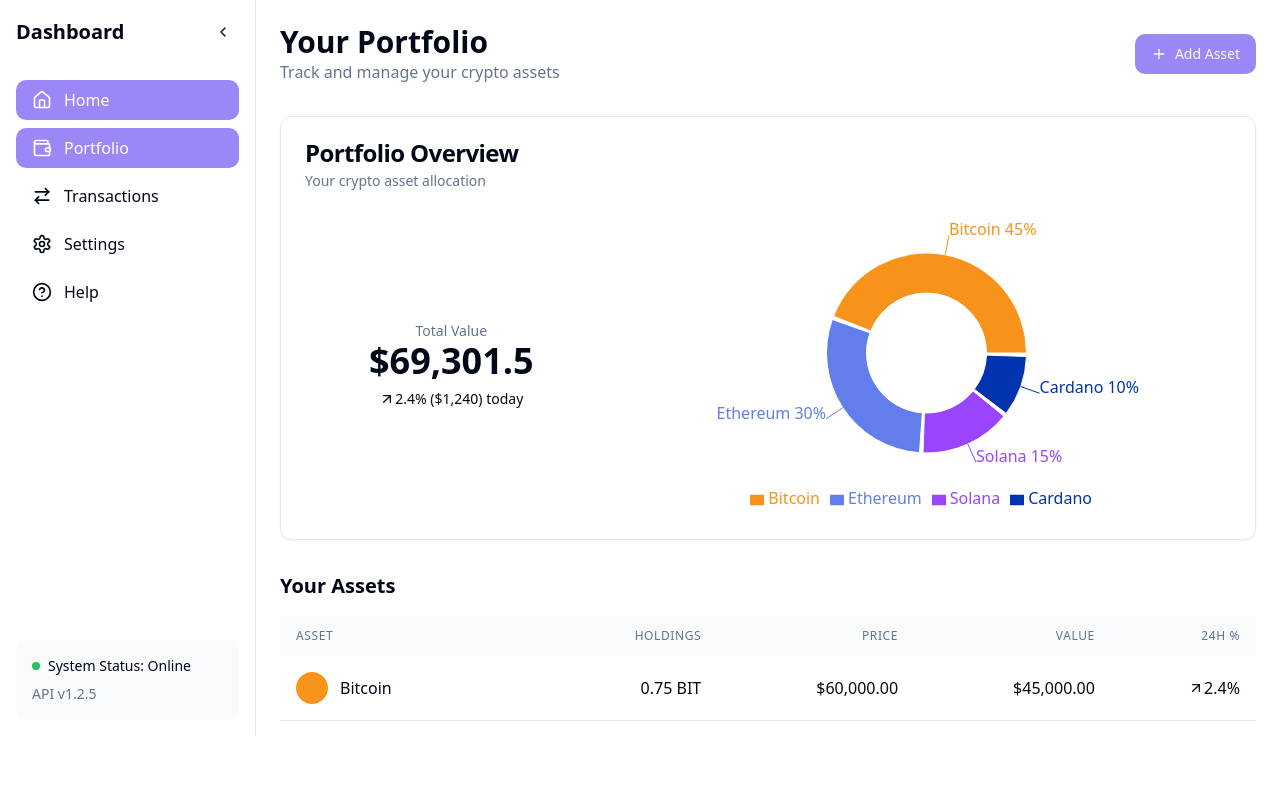
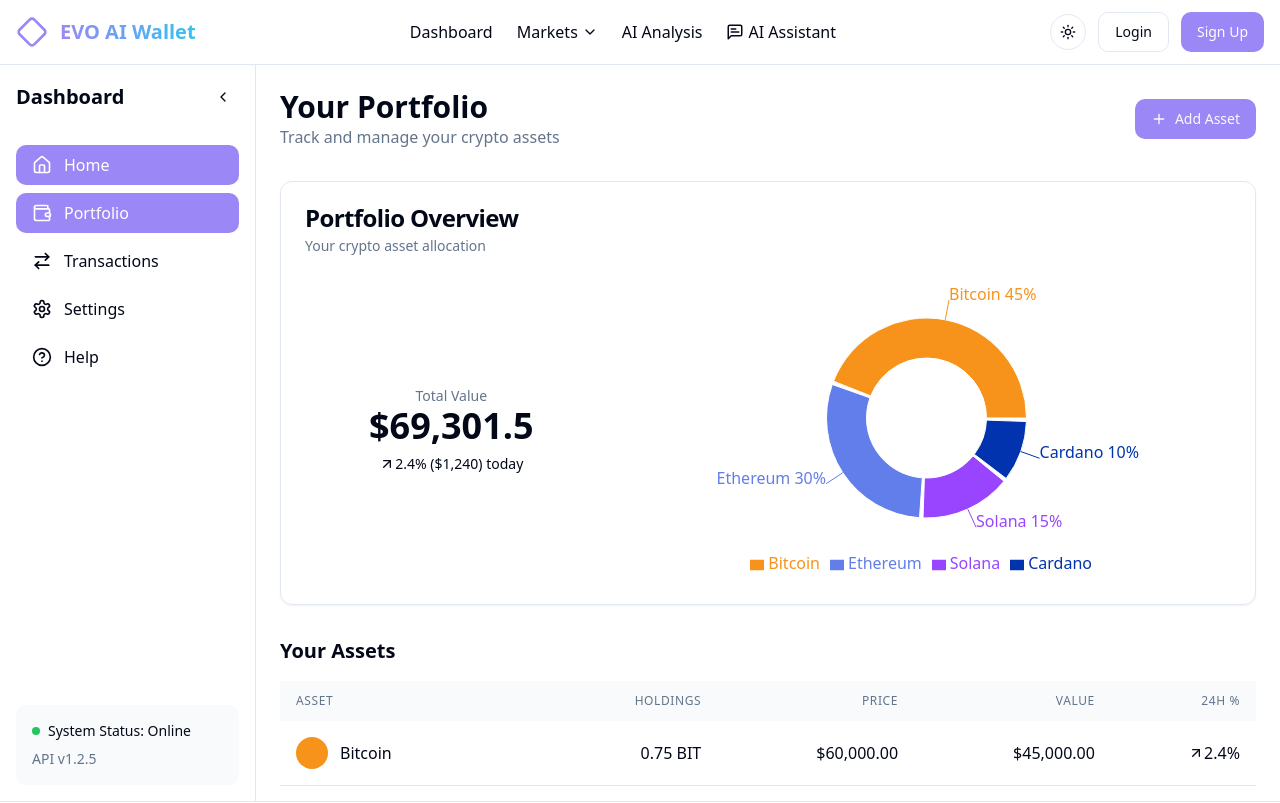
Before and after one commit to shreyanshcode-web/evo-ai-crypto-nexus, a React (Vite) app: page /dashboard in a window 1280 px wide. Shown: the top 803 px of the page. Built offline with nearby package versions, Linux system fonts and the light colour scheme.

Commit message:
Fix: Resolve errors

```diff
--- a/src/App.tsx
+++ b/src/App.tsx
@@ -27,7 +27,7 @@ const App = () => (
             <Route path="/login" element={<Layout><Login /></Layout>} />
             <Route path="/signup" element={<Layout><Signup /></Layout>} />
             <Route path="/signup-now" element={<Layout><SignupNow /></Layout>} />
-            <Route path="/dashboard/*" element={<Dashboard />} />
+            <Route path="/dashboard/*" element={<Layout><Dashboard /></Layout>} />
             {/* ADD ALL CUSTOM ROUTES ABOVE THE CATCH-ALL "*" ROUTE */}
             <Route path="*" element={<Layout><NotFound /></Layout>} />
           </Routes>
--- a/src/pages/Dashboard.tsx
+++ b/src/pages/Dashboard.tsx
@@ -1,7 +1,7 @@
 
 import { useState } from "react";
 import { Routes, Route, Link, useLocation, Navigate } from "react-router-dom";
-import { LayoutDashboard, Wallet, ArrowRightLeft, Settings as SettingsIcon, CircleHelp, Home } from "lucide-react";
+import { Wallet, ArrowRightLeft, Settings as SettingsIcon, CircleHelp, Home } from "lucide-react";
 
 import Portfolio from "./dashboard/Portfolio";
 import Transactions from "./dashboard/Transactions";
```
